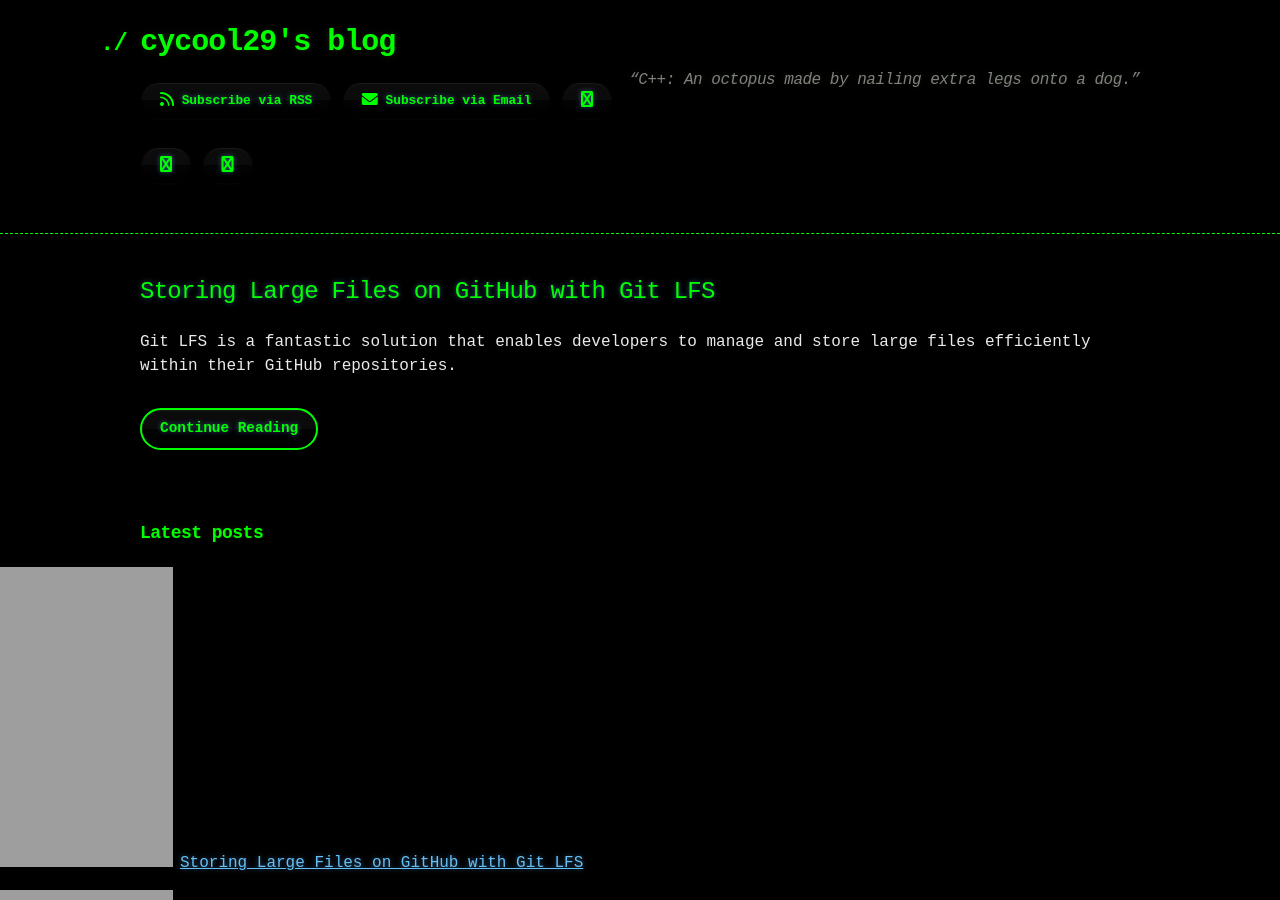
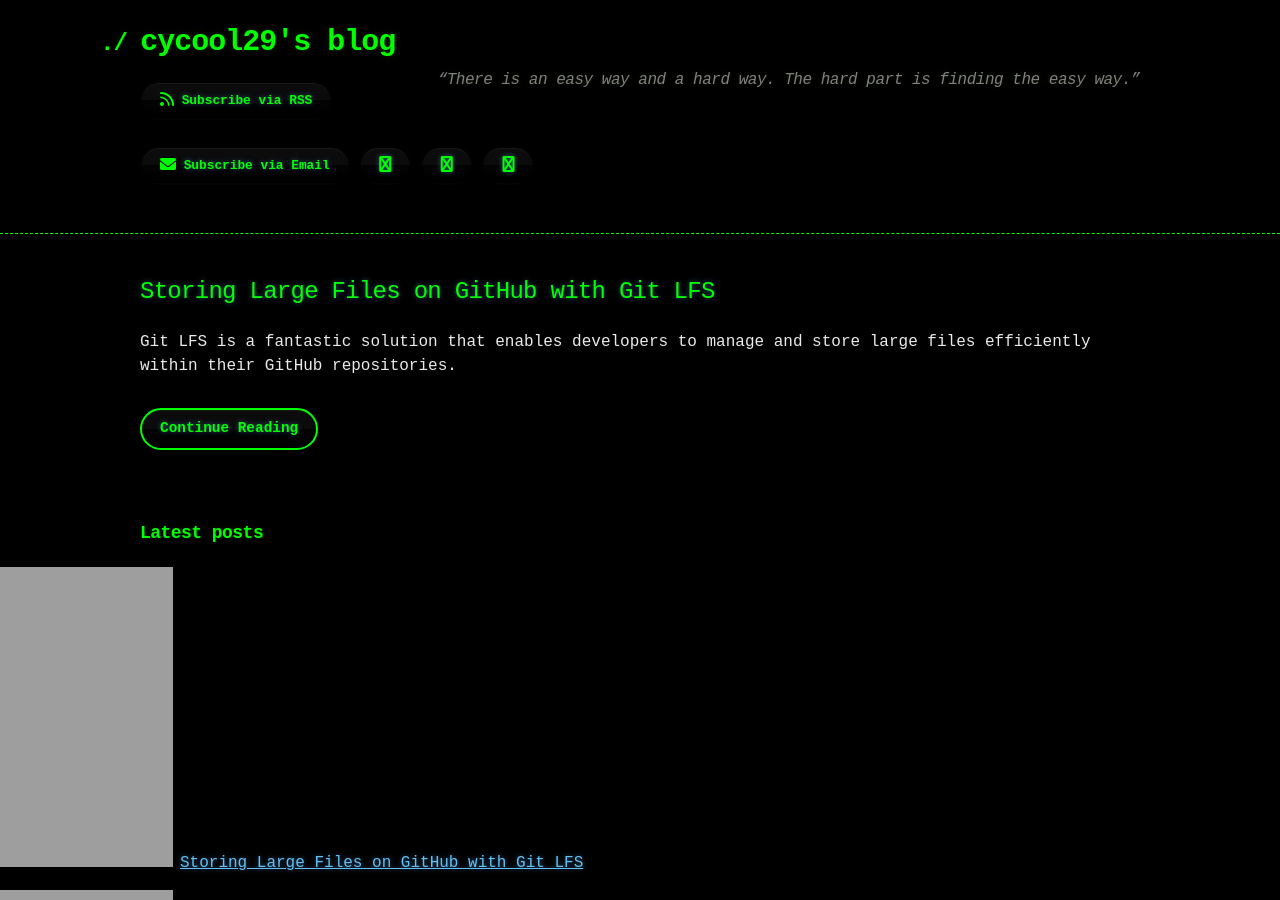
Before and after one commit to cycool29/cycool29.github.io, a Jekyll site: the page built from index.md, in a window 1280 px wide and 900 px high. Built offline with Jekyll 4.4.1, drawn with Linux system fonts in a browser that asks for light colours; a style sheet for code colours, icons or effects is not loaded.

Commit message:
Update quotes

```diff
--- a/_config.yml
+++ b/_config.yml
@@ -1,5 +1,5 @@
 title: cycool29's blog
-description: "“C++: An octopus made by nailing extra legs onto a dog.” "
+description: "“There is an easy way and a hard way. The hard part is finding the easy way.” "
 bio: A high school student. Intermediate in Python, Git, Bash. Learning JavaScript. He/Him. "
 author: cycool29
 url: https://cycool29.github.io
```
